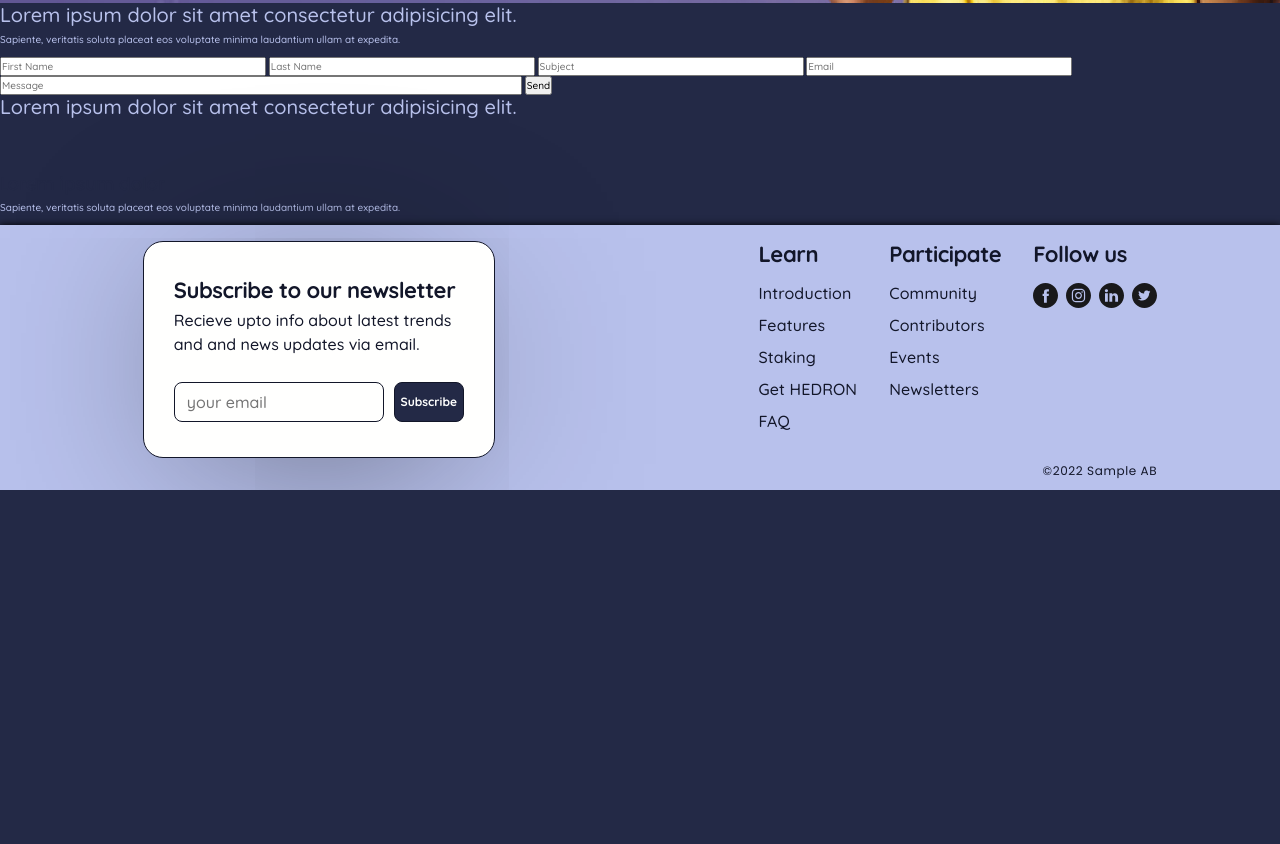
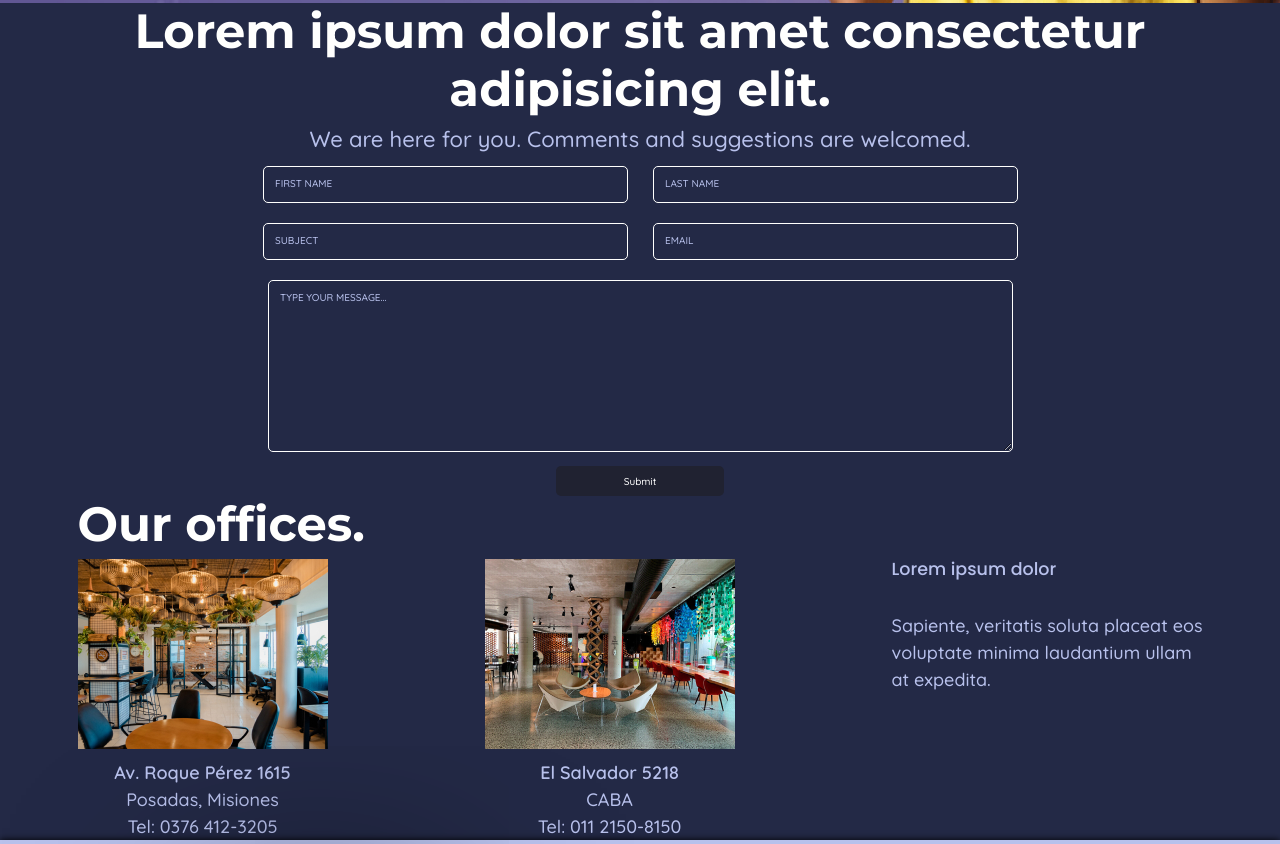
Before and after one commit to IvanDujaut/PreEntrega2_Dujaut, a website: page pages/contactUs.html in a window 1280 px wide. Shown: the part 779-1623 px from the top of the page. Before the commit the page ends 1269 px from the top, so only its background shows below. Drawn offline with Linux system fonts and the light colour scheme; files whose address does not match are found by name.

Commit message:
[FEATURE] - Estructura Page Contact Us

```diff
--- a/pages/contactUs.html
+++ b/pages/contactUs.html
@@ -5,11 +5,12 @@
     <meta http-equiv="X-UA-Compatible" content="IE=edge" />
     <meta name="viewport" content="width=device-width, initial-scale=1.0" />
     <title>Landing - Project</title>
-    <link rel="stylesheet" href="../css/bootstrap.css">
+    <link rel="stylesheet" href="../css/bootstrap.css" />
     <link rel="stylesheet" href="../css/translated.css" />
-    <script src="https://kit.fontawesome.com/479550147b.js"
-    crossorigin="anonymous">
-    </script>
+    <script
+      src="https://kit.fontawesome.com/479550147b.js"
+      crossorigin="anonymous"
+    ></script>
     <script defer src="../js/index.js"></script>
   </head>
   <body>
@@ -36,7 +37,9 @@
           </div>
           <div class="pages">
             <li class="navigation__item">
-              <a class="navigation__link" href="./contactUs.html">Contact Us!</a>
+              <a class="navigation__link" href="./contactUs.html"
+                >Contact Us!</a
+              >
             </li>
           </div>
         </ul>
@@ -53,63 +56,103 @@
       </p>
       <img src="./images/BannerContactUs.jpg" alt="" />
     </section>
-    <section>
+    <section class="container" id="contact">
+      <div>
         <h2>Lorem ipsum dolor sit amet consectetur adipisicing elit.</h2>
         <p>
-        Sapiente, veritatis soluta placeat eos voluptate minima laudantium ullam
+          We are here for you. Comments and suggestions are
+          welcomed.
+        </p>
+        <form class="row" id="form" action="">
+          <div class="inputBox
+                      col-12
+                      col-md-4">
+            <input type="text" required>
+            <span>First Name</span>
+          </div>
+          <div class="inputBox
+                      col-12
+                      col-md-4">
+            <input type= "text" required>
+            <span>Last Name</span>
+          </div>
+          <div class="inputBox
+                      col-12
+                      col-md-4">
+            <input type="text" required>
+            <span>Subject</span>
+          </div>
+          <div class="inputBox
+                      col-12
+                      col-md-4">
+            <input type="email" required>
+            <span>Email</span>
+          </div>
+          <div class="inputBox
+                      col-12
+                      col-md-8">
+            <textarea cols="30" rows="10" required></textarea>
+            <span>Type your message...</span>
+          </div>
+        </form>
+        <div class="btn-container d-flex justify-content-center mt-3">
+          <button class="button">
+            <span class="text">Submit</span>
+            <i class="fa-solid fa-circle-check icon"></i>
+          </button>
+        </div>
+      </div>
+    </section>
+    <section class="container" id="location">
+      <h2>Our offices.</h2>
+      <div class="location__info">
+        <div>
+          <figure>
+            <img src="../images/oficinasPosadas.jpg" alt="" />
+          </figure>
+          <span class="direction">
+            <p class="d-flex justify-content-center">
+              <a href="https://www.google.com/maps/place/Wop+Coworking/@-27.3617428,-55.893065,17z/data=!3m1!4b1!4m5!3m4!1s0x9457bf55d0ad2671:0x430f8b5cd14174ad!8m2!3d-27.3617428!4d-55.8908763">
+                Av. Roque Pérez 1615
+              </a>
+            </p>
+            <p class="d-flex justify-content-center">
+              Posadas, Misiones
+            </p>
+            <p class="d-flex justify-content-center">
+              Tel: 0376 412-3205
+            </p>
+          </span>
+        </div>
+        <div>
+          <figure>
+            <img src="../images/oficinasCapital.jpg" alt="" />
+          </figure>
+          <span class="direction">
+            <p class="d-flex justify-content-center">
+              <a href="https://www.google.com/maps/place/AreaTres+El+Salvador/@-34.5860057,-58.4322028,15z/data=!4m2!3m1!1s0x0:0x357a9ecb56bdbfc9?sa=X&ved=2ahUKEwiJ5taK3IL7AhXnqpUCHS9YAP8Q_BJ6BAhnEAU">
+                El Salvador 5218
+              </a>
+            </p>
+            <p class="d-flex justify-content-center">
+              CABA
+            </p>
+            <p class="d-flex justify-content-center">
+              Tel: 011 2150-8150
+            </p>
+          </span>
+        </div>
+        <div class="location__info--desc">
+          <h3>Lorem ipsum dolor</h3>
+          <p>
+            Sapiente, veritatis soluta placeat eos
+            voluptate minima laudantium ullam
             at expedita.
           </p>
-      <form>
-        <input
-          type="text"
-          name="name"
-          placeholder="First Name"
-          size="50"
-          required
-        />
-        <input
-          type="text"
-          name="lastName"
-          placeholder="Last Name"
-          size="50"
-          required
-        />
-        <input
-          type="text"
-          name="subjectIput"
-          placeholder="Subject"
-          size="50"
-          required
-        />
-        <input
-          type="email"
-          name="emailIput"
-          placeholder="Email"
-          size="50"
-          required
-        />
-        <input
-          type="email"
-          name="message"
-          placeholder="Message"
-          size="100"
-          required
-        />
-        <input type="submit" value="Send" size="35" />
-      </form>
+        </div>
+      </div>
     </section>
-    <h2>Lorem ipsum dolor sit amet consectetur adipisicing elit.</h2>
-    <figure>
-      <img src="" alt="" />
-    </figure>
-    <figure>
-      <img src="" alt="" />
-    </figure>
-    <h3>Lorem ipsum dolor</h3>
-    <p>
-      Sapiente, veritatis soluta placeat eos voluptate minima laudantium ullam
-      at expedita.
-    </p>
+
     <!--
     ====================
     =======Footer=======
@@ -120,7 +163,8 @@
           <article>
             <h4>Subscribe to our newsletter</h4>
             <p>
-                    Recieve upto info about latest trends and and news updates via email.
+              Recieve upto info about latest trends and and news updates via
+              email.
             </p>
           </article>
           <div class="newsletter__actions">
@@ -139,7 +183,8 @@
           <article>
             <h4>Subscribe to our newsletter</h4>
             <p>
-                    Recieve upto info about latest trends and and news updates via email.
+              Recieve upto info about latest trends and and news updates via
+              email.
             </p>
           </article>
           <div class="newsletterFooter__actions">
--- a/scss/pages/_contactUs.scss
+++ b/scss/pages/_contactUs.scss
@@ -0,0 +1,181 @@
+#contact {
+    height: auto;
+    width: 100vw;
+    display: grid;
+    place-items: center;
+    h2 {
+        font-family: "Montserrat";
+        font-style: normal;
+        font-weight: 500;
+        color: $heading1-2;
+        font-size: $text-heading2;
+        text-align: center;
+    }
+    p {
+        font-size: 2.2em;
+        text-align: center;
+    }
+}
+
+form
+{
+    display: flex;
+    justify-content: center;
+    align-items: center;
+    flex-direction: row;
+    flex-wrap: wrap;
+    gap: 2em 1em ;
+}
+
+.inputBox {
+    position: relative;
+    input {
+        width: 100%;
+        padding: 10px;
+        border: 1px solid $secondary;
+        background: $cardTagBackground;
+        border-radius: 5px;
+        outline: none;
+        color: #fff;
+        font-size: 1em;
+        &:valid ~ span,
+        &:focus ~ span {
+            color: $paragraph;
+            transform: translateX(10px) translateY(-7px);
+            font-size: 0.65em;
+            padding: 0 10px;
+            background: $cardTagBackground;
+            border-left: 1px solid $stroke;
+            border-right: 1px solid $stroke;
+            letter-spacing: 0.2em;
+        }
+        &:valid,
+        &:focus {
+            border: 1px solid $stroke;
+        }
+    }
+    span {
+        position: absolute;
+        left: 0;
+        padding: 10px;
+        margin-left: 10px;
+        pointer-events: none;
+        font-size: 1em;
+        color: $paragraph;
+        text-transform: uppercase;
+        transition: 0.5s;
+    }
+    &:nth-child(2) input:valid ~ span,
+    &:nth-child(2) input:focus ~ span {
+        background: $stroke;
+        color: $paragraph;
+        border-radius: 2px;
+    }
+    textarea {
+        width: 100%;
+        padding: 10px;
+        border: 1px solid $secondary;
+        background: $cardTagBackground;
+        border-radius: 5px;
+        outline: none;
+        color: #fff;
+        font-size: 1em;
+        &:valid ~ span,
+        &:focus ~ span {
+            color: $paragraph;
+            transform: translateX(10px) translateY(-7px);
+            font-size: 0.65em;
+            padding: 0 10px;
+            background: $cardTagBackground;
+            border-left: 1px solid $stroke;
+            border-right: 1px solid $stroke;
+            letter-spacing: 0.2em;
+        }
+        &:valid,
+        &:focus {
+            border: 1px solid $stroke;
+        }
+    }
+}
+
+.button {
+    position: relative;
+    width: 15%;
+    height: 30px;
+    font-size: 10px;
+    background-color: #202231;
+    color: #fff;
+    border: none;
+    border-radius: 5px;
+    cursor: pointer;
+    transition: width .5s;
+    border-radius: 1s;
+}
+
+.button * {
+    position: absolute;
+    top: 50%;
+    left: 50%;
+    transform: translate(-50%, -50%);
+    transition: opacity .25s;
+}
+
+.icon {
+    opacity: 0;
+}
+
+.button:focus {
+    width: 30px;
+    background-color: #44c08a;
+    border-radius: 50%;
+}
+
+.button:focus .text {
+    opacity: 0;
+}
+
+.button:focus .icon {
+    opacity: 1;
+    transition-delay: .5s;
+}
+
+#location {
+    h2 {
+        font-family: "Montserrat";
+        font-style: normal;
+        font-weight: 500;
+        color: $heading1-2;
+        font-size: $text-heading2;
+    }
+    .location__info {
+        display: flex;
+        flex-flow: row nowrap;
+        justify-content: space-between;
+        .location__info--desc {
+            flex-direction: column;
+            h3,
+            h4 {
+            font-family: "Poppins";
+            font-style: normal;
+            font-weight: 500;
+            color: $paragraph;
+            }
+            p {
+                font-size: 1.8em;
+                white-space: pre-line;
+                text-align: start;
+            }
+        }
+        p {
+            font-size: 1.8em;
+            text-align: start;
+            margin-bottom: 0;
+        }
+        a {
+            font-size: 1.8rem;
+            color: $paragraph;
+            text-decoration: none;
+        }
+    }
+
+}
--- a/scss/partials/_footer.scss
+++ b/scss/partials/_footer.scss
@@ -2,6 +2,7 @@ footer {
     display: flex;
     flex-flow: row wrap;
     justify-content: space-around;
+    width: 100%;
     box-shadow: 0 0 7px rgb(0, 0, 0);
     background-color: $footer;
     padding-top: $sp-md;
@@ -211,14 +212,6 @@ footer {
     }
 }
 
-
-/*@media screen and (max-width: 767.98px) {
-    .newsletter {
-        display: none;
-    }
-
-}*/
-
 @media screen and (max-width: 991.98px) {
     .newsletter {
         display: none !important;
```
Also changed, not shown: pages/aboutUs.html (+0 -2 lines), pages/joinUs.html (+9 -5 lines), css/translated.css, images/oficinasCapital.jpg (added), images/oficinasPosadas.jpg (added). Lines whose indentation alone changed are shown as unchanged.
